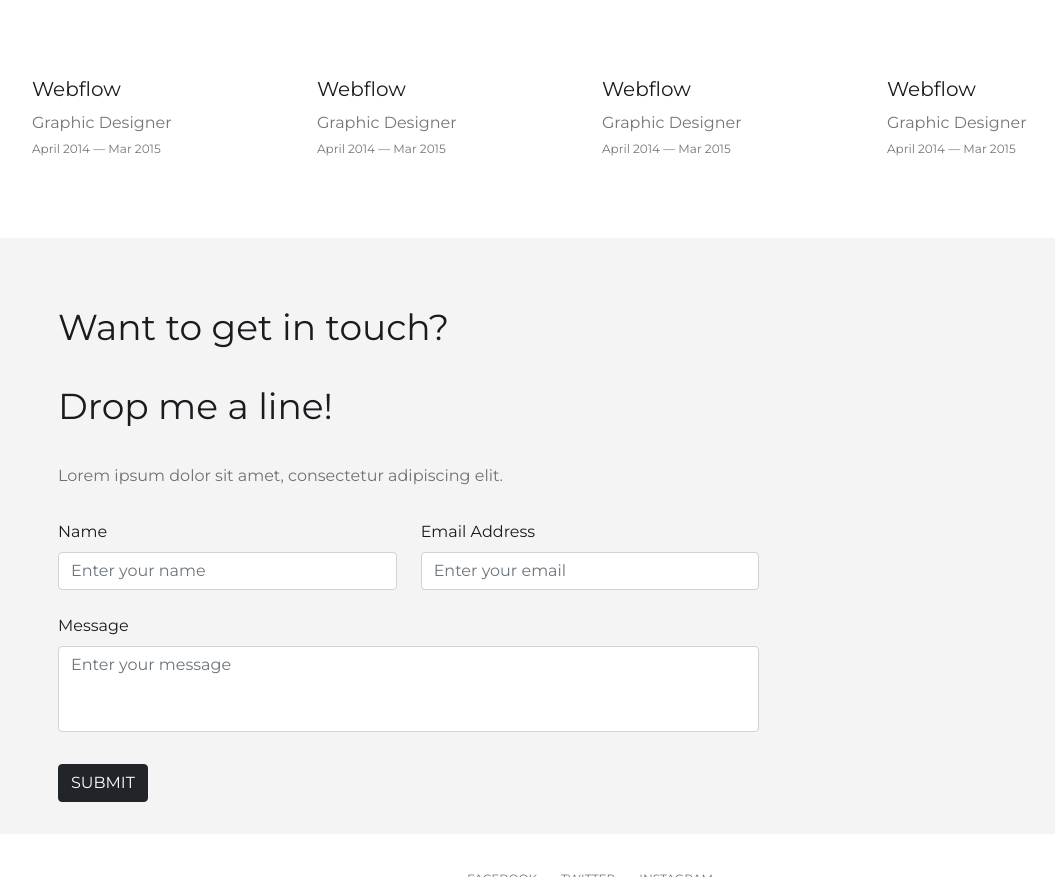
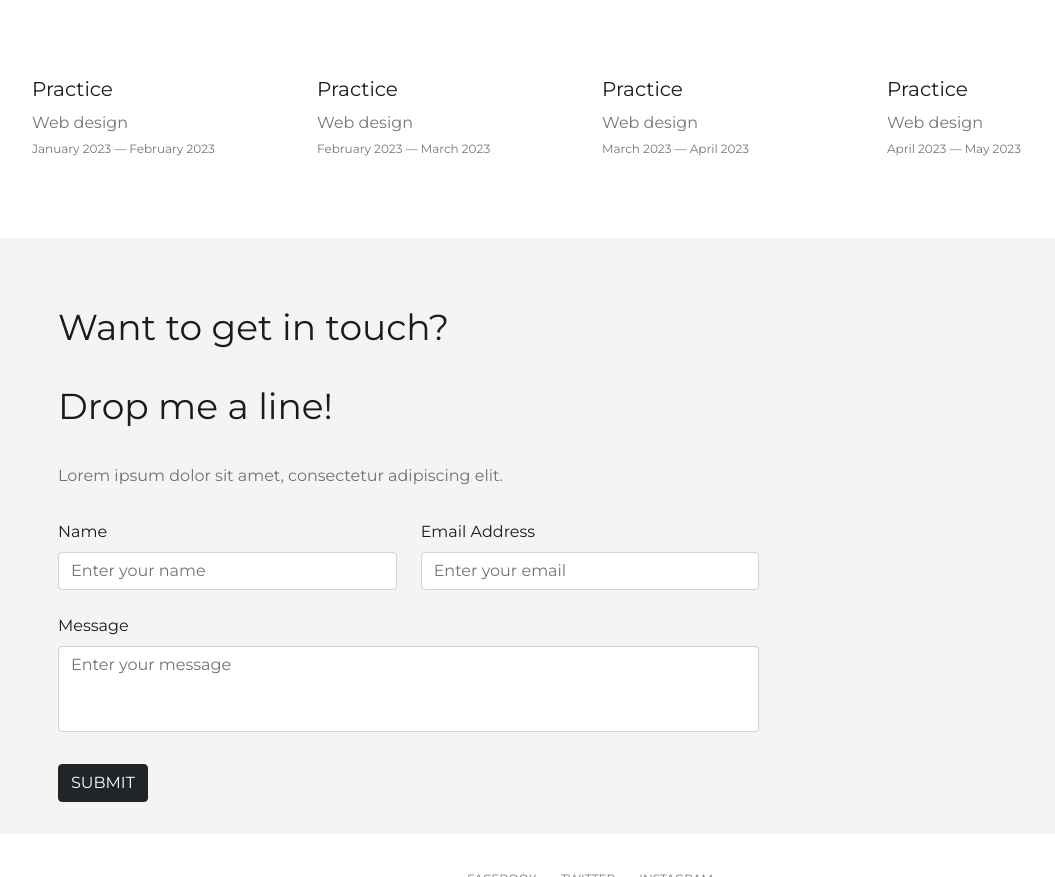
Before and after one commit to IlliaLazaruk/WEB-Project, a plain HTML site: page index.html in a window 1280 px wide. Shown: the part 1319-2196 px from the top of the page, without its empty margins (50-1105 px from the left). Drawn offline with nearby package versions, Linux system fonts and the light colour scheme.

Commit message:
Update code

```diff
--- a/index.html
+++ b/index.html
@@ -89,24 +89,24 @@
 			<div class="workExpGrid">
 				<div class="row ExpGrid">
 					<div class="col-3 GridBlock">
-						<h2 class="Webflow">Webflow</h2>
-						<p class="PargrafLigth">Graphic Designer</p>
-						<p class="PargrafTiny">April 2014 — Mar 2015</p>
+						<h2 class="Webflow">Practice</h2>
+						<p class="PargrafLigth">Web design</p>
+						<p class="PargrafTiny">January 2023 — February 2023</p>
 					</div>
 					<div class="col-3 GridBlock">
-						<h2 class="Webflow">Webflow</h2>
-						<p class="PargrafLigth">Graphic Designer</p>
-						<p class="PargrafTiny">April 2014 — Mar 2015</p>
+						<h2 class="Webflow">Practice</h2>
+						<p class="PargrafLigth">Web design</p>
+						<p class="PargrafTiny">February 2023 — March 2023</p>
 					</div>
 					<div class="col-3 GridBlock">
-						<h2 class="Webflow">Webflow</h2>
-						<p class="PargrafLigth">Graphic Designer</p>
-						<p class="PargrafTiny">April 2014 — Mar 2015</p>
+						<h2 class="Webflow">Practice</h2>
+						<p class="PargrafLigth">Web design</p>
+						<p class="PargrafTiny">March 2023 — April 2023</p>
 					</div>
 					<div class="col-3 GridBlock">
-						<h2 class="Webflow">Webflow</h2>
-						<p class="PargrafLigth">Graphic Designer</p>
-						<p class="PargrafTiny">April 2014 — Mar 2015</p>
+						<h2 class="Webflow">Practice</h2>
+						<p class="PargrafLigth">Web design</p>
+						<p class="PargrafTiny">April 2023 — May 2023</p>
 					</div>
 				</div>
 			</div>
@@ -145,9 +145,9 @@
 	</div>
 	<div class="footer">
 		<div class="row row-cols-auto justify-content-center">
-			<div class="col footerText"><a href="https://www.victoria.lviv.ua/library/students/wpr/selfwork.html">Facebook</a></div>
-			<div class="col footerText"><a href="https://www.victoria.lviv.ua/library/students/wpr/selfwork.html">Twitter</a></div>
-			<div class="col footerText"><a href="https://www.victoria.lviv.ua/library/students/wpr/selfwork.html">Instagram</a></div>
+			<div class="col footerText"><a href="https://www.facebook.com/">Facebook</a></div>
+			<div class="col footerText"><a href="https://twitter.com/">Twitter</a></div>
+			<div class="col footerText"><a href="https://instagram.com/">Instagram</a></div>
 		</div>
 	</div>
 </body>
```
